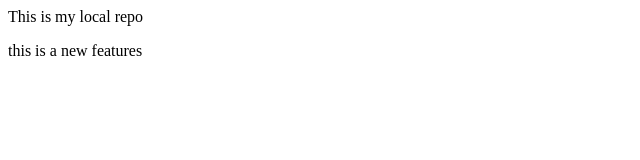
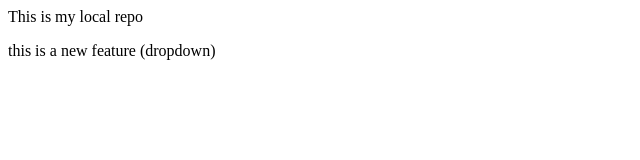
Before and after one commit to Dinesh-kumar-web/localrepo, a plain HTML site: page index.html in a window 1280 px wide. Shown: the full height of the page, 0-640 px from the left. Drawn offline with Linux system fonts and the light colour scheme.

Commit message:
Add dropdown

```diff
--- a/index.html
+++ b/index.html
@@ -1,2 +1,2 @@
 <p>This is my local repo</p>
-<p>this is a new features</p>
+<p>this is a new feature (dropdown)</p>
```
